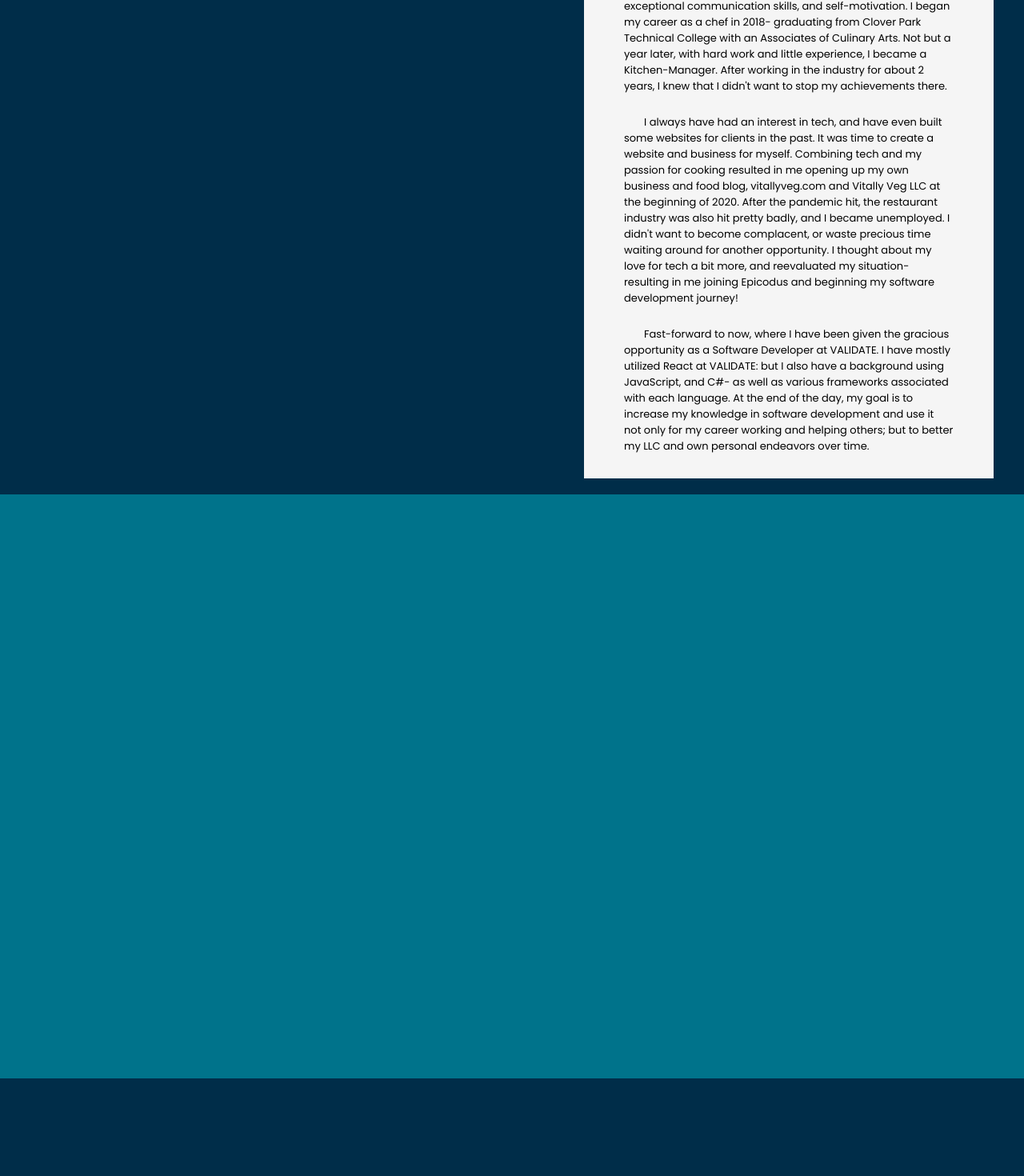
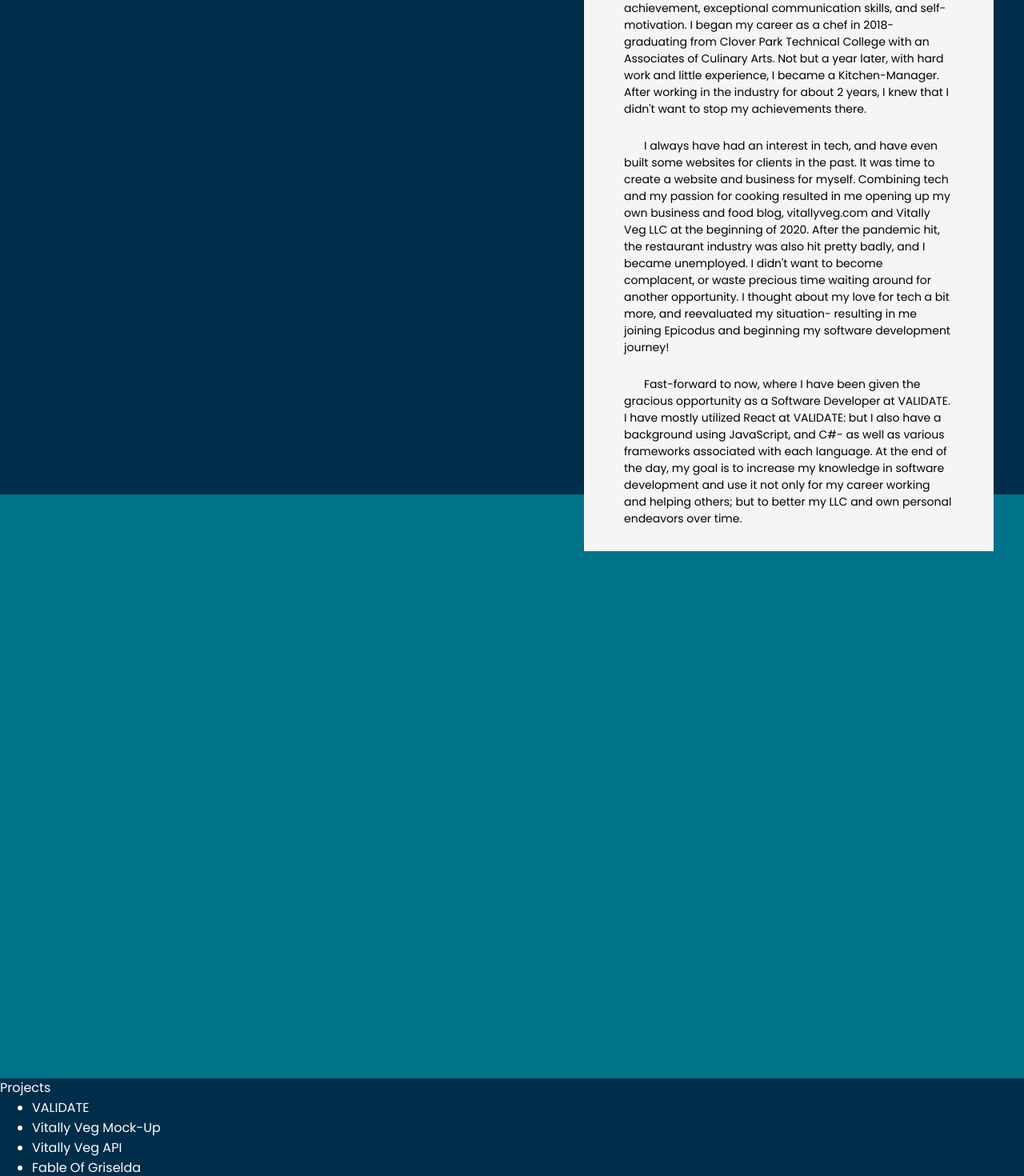
Before and after one commit to Knutsenjamie/Portfolio, a React (Create React App) app: page / in a window 1280 px wide. Shown: the part 132-1602 px from the top of the page at 80% size. Built offline with nearby package versions, Linux system fonts and the light colour scheme.

Commit message:
add basic structure to projects component

```diff
--- a/src/components/aboutme/Aboutme.jsx
+++ b/src/components/aboutme/Aboutme.jsx
@@ -1,22 +1,16 @@
 //picture of me, hobbies, career leading up to this point, future goals, resume pdf download.
-import "./aboutme.scss"
-import { Box, Container, Grid } from '@material-ui/core';
+import { Box, Grid } from '@material-ui/core';
+import "./aboutme.scss";
 
 export default function Aboutme() {
     return (
         <div className="aboutme" id="aboutme">
             <div className="left">
-                {/* <div className="imgContainer">
-                <img
-                    src="https://images.pexels.com/photos/20787/pexels-photo.jpg?auto=compress&cs=tinysrgb&h=350"
-      alt="new"
-                />
-                </div> */}
+                <div className="imgContainer">
+                </div>
             </div>
             <div className="right">
-            <Grid
-                container
-            >
+                <Grid>
                         <Box
                         sx={{
                             width: '40vw',
--- a/src/components/aboutme/Aboutme.scss
+++ b/src/components/aboutme/Aboutme.scss
@@ -4,9 +4,21 @@
 
   .left {
     flex: 0.5;
+    overflow: hidden;
 
     .imgContainer {
-      width: 1px;
+      width: 700px;
+      height: 700px;
+      // background-color: aqua;
+      border-radius: 50%;
+      display: flex;
+      align-items: flex-end;
+      justify-content: center;
+      float: right;
+
+      img {
+        width: 90%;
+      }
     }
   }
 
@@ -17,9 +29,10 @@
       padding-left: 50px;
       padding-right: 50px;
       padding-top: 50px;
+      padding-bottom: 30px;
 
       p {
-        font-size: 13px;
+        font-size: 14px;
       }
 
       span {
--- a/src/components/projects/Projects.jsx
+++ b/src/components/projects/Projects.jsx
@@ -1,9 +1,31 @@
 //slider to naviagte through porfolio projects (with preview images), as well as vitallyveg website.
+import { Typography, Container } from '@material-ui/core';
 import "./projects.scss"
 
 export default function Projects() {
     return (
         <div className="projects" id="projects">
+            <div className='textColor'>
+                <Typography
+                    sx={{
+                        variant: 'h6',
+                    }}
+                >
+                    Projects
+                </Typography>
+                    <ul>
+                        <li>VALIDATE</li>
+                        <li>Vitally Veg Mock-Up</li>
+                        <li>Vitally Veg API</li>
+                        <li>Fable Of Griselda</li>
+                        <li>Blind Cat Tinder</li>
+                    </ul>
+                    <Container>
+                        <div className="item">
+                            <img src="" alt=""/>
+                        </div>
+                    </Container>
+            </div>
         </div>
     )
 }
--- a/src/components/projects/projects.scss
+++ b/src/components/projects/projects.scss
@@ -1,3 +1,7 @@
 .projects {
   background-color: #002d49;
 }
+
+.textColor {
+  color: white;
+}
```
Lines whose indentation alone changed are shown as unchanged.
